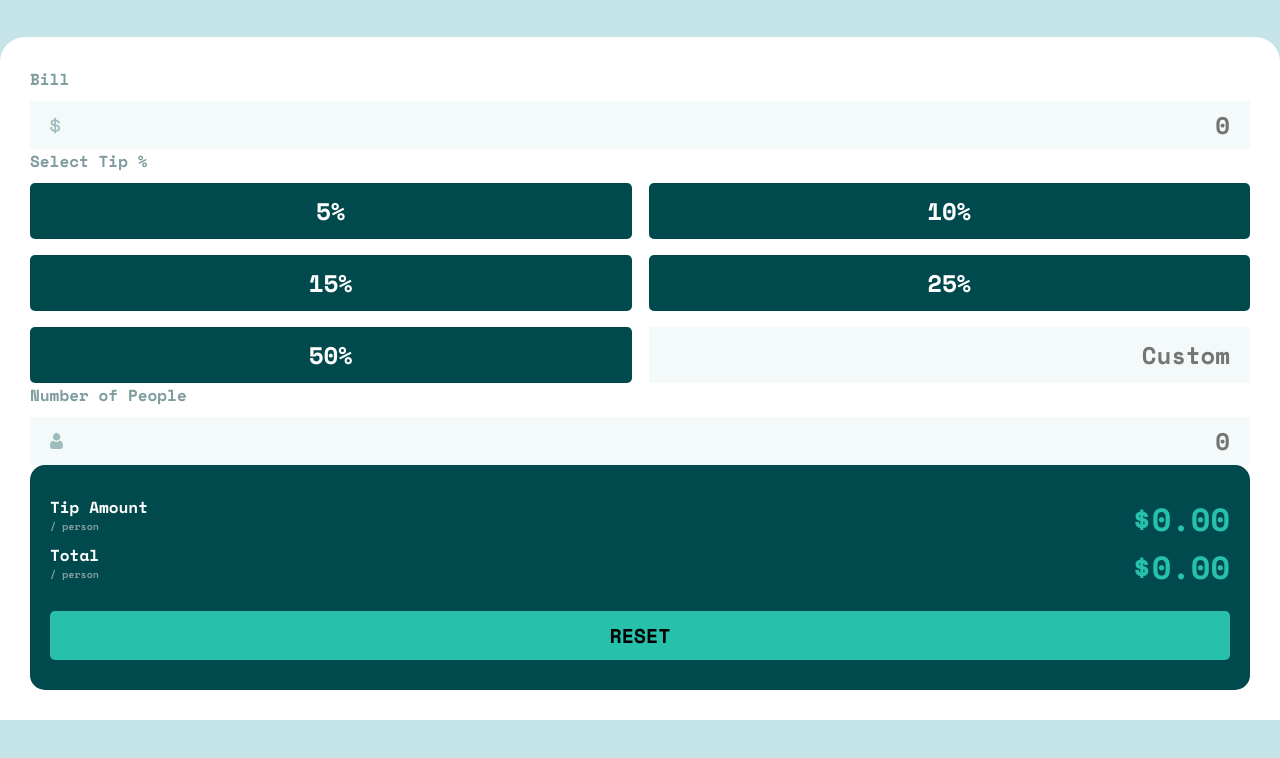
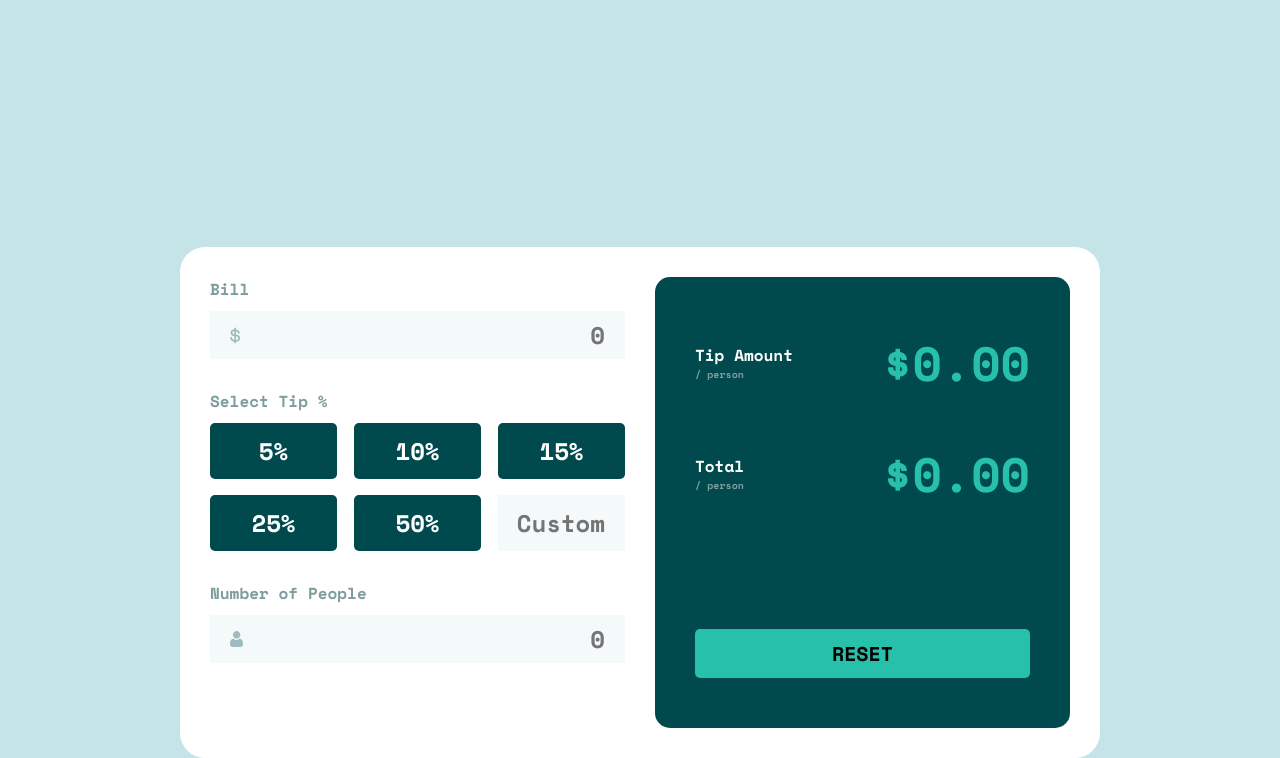
Before and after one commit to braxttsl-dev/tip-calculator-app-main, a plain HTML site: page index.html in a window 1280 px wide. Shown: the part 97-855 px from the top of the page. Drawn offline with nearby package versions, Linux system fonts and the light colour scheme.

Commit message:
Update styles.css

```diff
--- a/styles.css
+++ b/styles.css
@@ -73,6 +73,14 @@ input,
     font-size: 2.4rem;
 }
 
+/* ALL HOVERS */
+#tip:hover,
+#reset-btn:hover{
+    background-color: #9FE8DF;
+    color: #00474B;
+
+}
+
 /* -------
     Layout
     ------ */
@@ -88,7 +96,7 @@ input {
     min-height: 4.8rem;
 }
 
-.logo-header{
+.logo-header {
     display: flex;
     justify-content: center;
     margin: 4rem;
@@ -104,6 +112,7 @@ input {
     padding: 3rem;
     display: grid;
     gap: 3rem;
+    max-width: 92rem;
 
 }
 
@@ -127,6 +136,12 @@ input {
 #tip {
     padding: 1rem;
     border-radius: 5px;
+
+}
+
+.unactive {
+    background-color: var(--dark-cyan);
+    color: white;
 }
 
 .active {
@@ -134,10 +149,6 @@ input {
     color: var(--dark-cyan);
 }
 
-.unactive {
-    background-color: var(--dark-cyan);
-    color: white;
-}
 
 
 
@@ -161,3 +172,54 @@ input {
     margin-top: 2rem;
 
 }
+
+@media screen and (min-width: 720px) {
+
+
+    .app-container {
+        border-radius: 25px;
+        margin: auto;
+        margin-top: 25rem;
+    }
+
+    .flex-container {
+        display: flex;
+        gap: 3rem;
+    }
+
+    .Flex-1 {
+        width: 50%;
+        display: flex;
+        flex-direction: column;
+        gap: 3rem;
+    }
+
+    .Flex-2 {
+        width: 50%;
+    }
+
+    #reset-btn {
+        margin-top: 8rem;
+
+    }
+
+    .result{
+        font-size: 4.8rem;
+    }
+
+    .app-container-result{
+        padding: 5rem 4rem;
+    }
+
+    .tip-container {
+        grid-template-columns: 1fr 1fr 1fr;
+        grid-template-rows: 1fr 1fr;
+    }
+
+    .result-container{
+        margin-bottom: 4rem;
+        align-items: center;
+    }
+
+
+}
```
